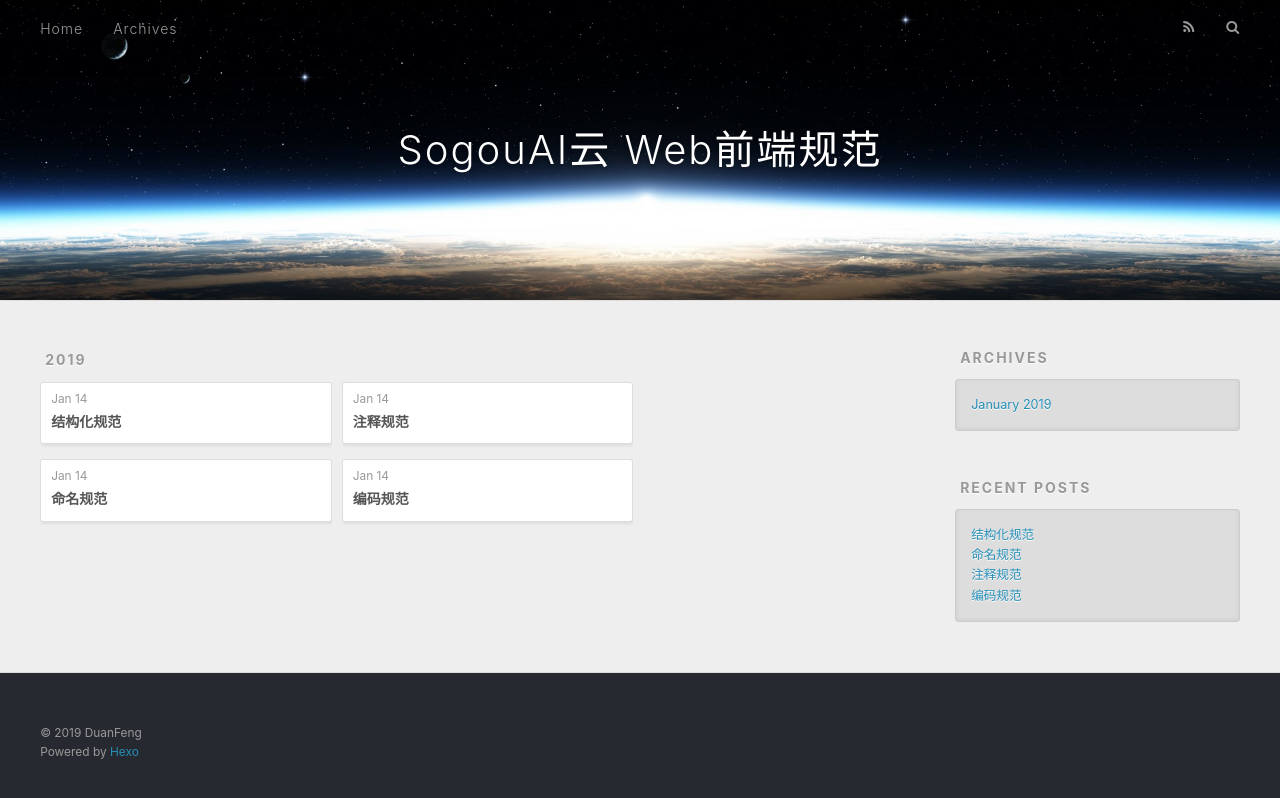
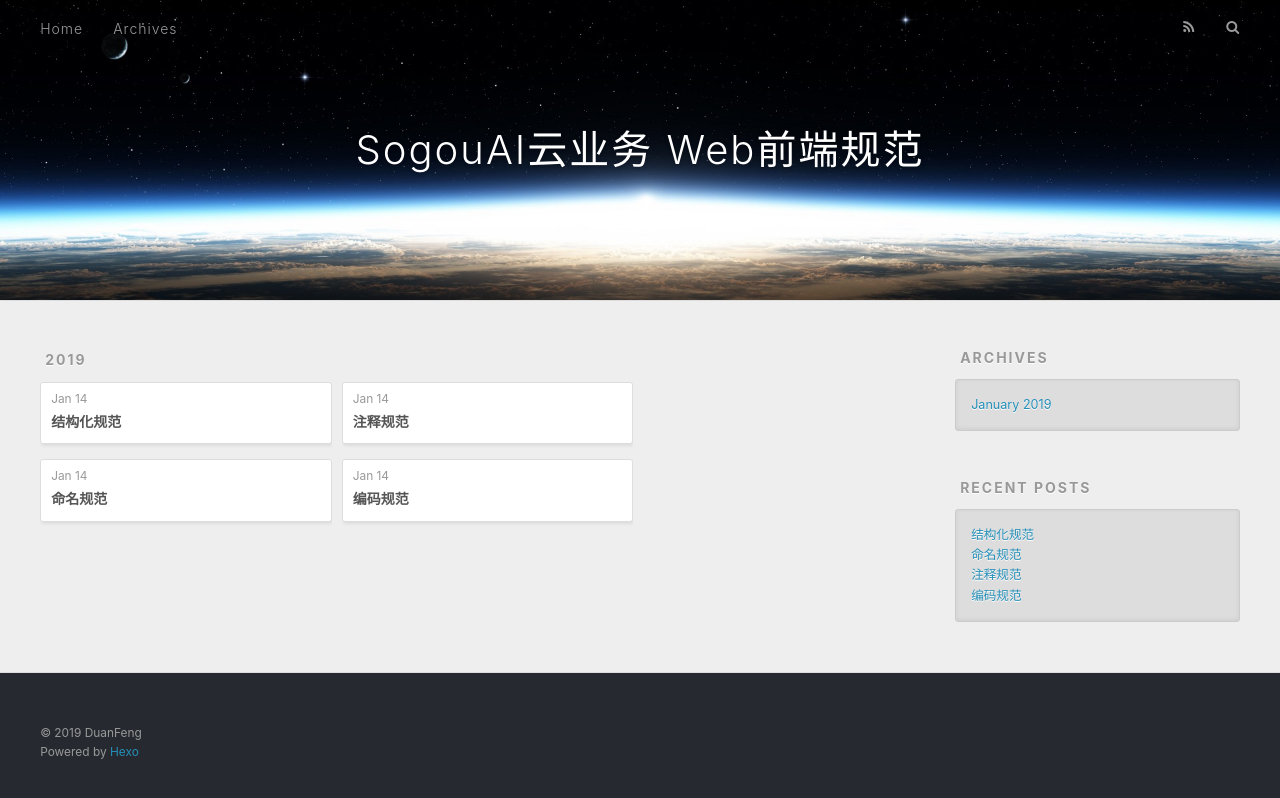
Before and after one commit to DemonSprite/web-standard, a plain HTML site: page archives/2019/01/index.html in a window 1280 px wide. Drawn offline with nearby package versions, Linux system fonts and the light colour scheme.

Commit message:
Site updated: 2019-01-14 19:57:52

```diff
--- a/archives/2019/01/index.html
+++ b/archives/2019/01/index.html
@@ -5,17 +5,17 @@
 
 
 
-  <title>Archives: 2019/1 | SogouAI云 Web前端规范</title>
+  <title>Archives: 2019/1 | SogouAI云业务 Web前端规范</title>
   <meta name="viewport" content="width=device-width, initial-scale=1, maximum-scale=1">
   <meta property="og:type" content="website">
-<meta property="og:title" content="SogouAI云 Web前端规范">
+<meta property="og:title" content="SogouAI云业务 Web前端规范">
 <meta property="og:url" content="https://demonsprite.github.io/web-standard/archives/2019/01/index.html">
-<meta property="og:site_name" content="SogouAI云 Web前端规范">
+<meta property="og:site_name" content="SogouAI云业务 Web前端规范">
 <meta property="og:locale" content="default">
 <meta name="twitter:card" content="summary">
-<meta name="twitter:title" content="SogouAI云 Web前端规范">
+<meta name="twitter:title" content="SogouAI云业务 Web前端规范">
 
-    <link rel="alternate" href="/web-standard/atom.xml" title="SogouAI云 Web前端规范" type="application/atom+xml">
+    <link rel="alternate" href="/web-standard/atom.xml" title="SogouAI云业务 Web前端规范" type="application/atom+xml">
 
 
     <link rel="icon" href="/favicon.png">
@@ -34,7 +34,7 @@
   <div id="header-outer" class="outer">
     <div id="header-title" class="inner">
       <h1 id="logo-wrap">
-        <a href="/web-standard/" id="logo">SogouAI云 Web前端规范</a>
+        <a href="/web-standard/" id="logo">SogouAI云业务 Web前端规范</a>
       </h1>
 
     </div>
```
Also changed, not shown: 2019/01/14/命名规范/index.html (+4 -4 lines), 2019/01/14/注释规范/index.html (+4 -4 lines), 2019/01/14/结构化规范/index.html (+4 -4 lines), 2019/01/14/编码规范/index.html (+4 -4 lines), archives/2019/index.html (+6 -6 lines), archives/index.html (+6 -6 lines), index.html (+6 -6 lines).
